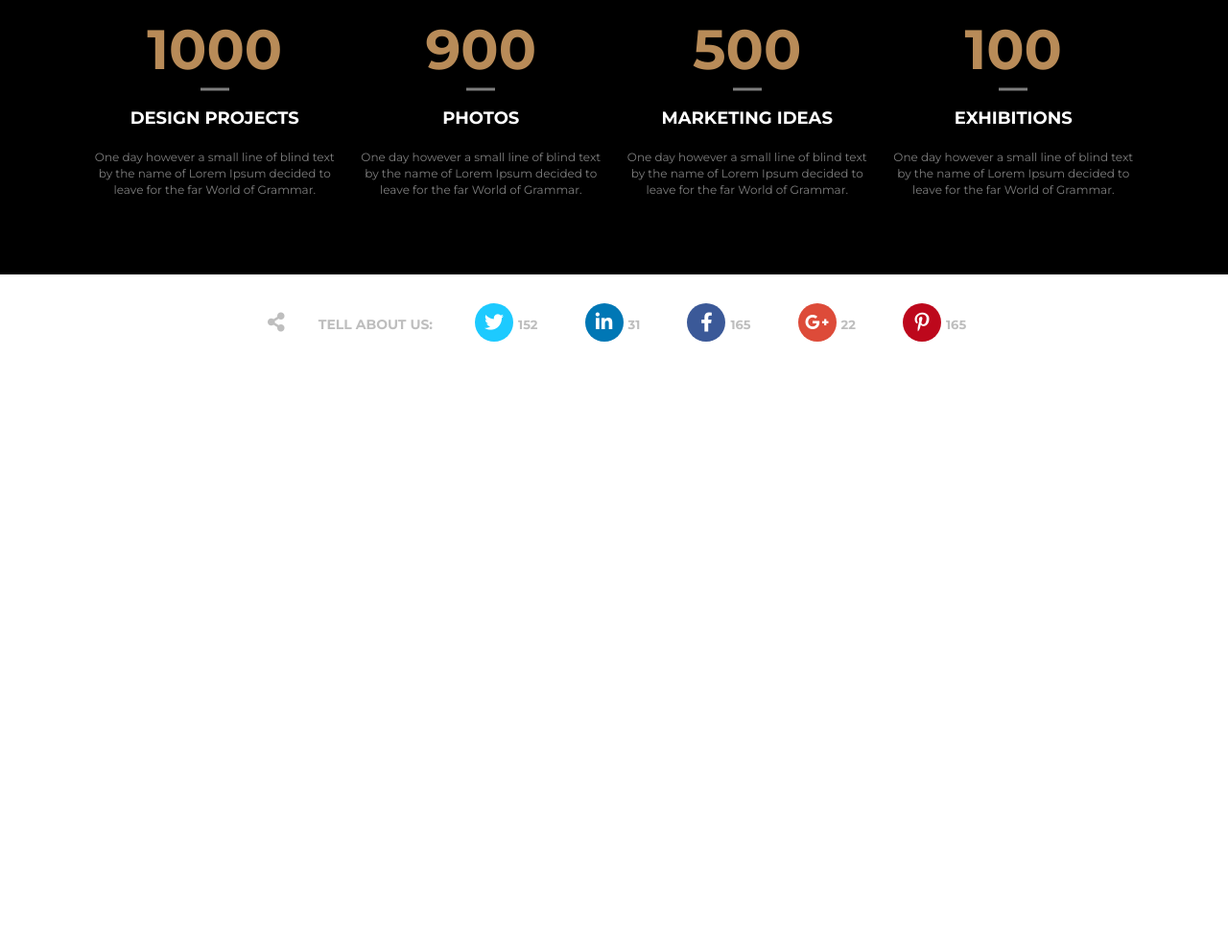
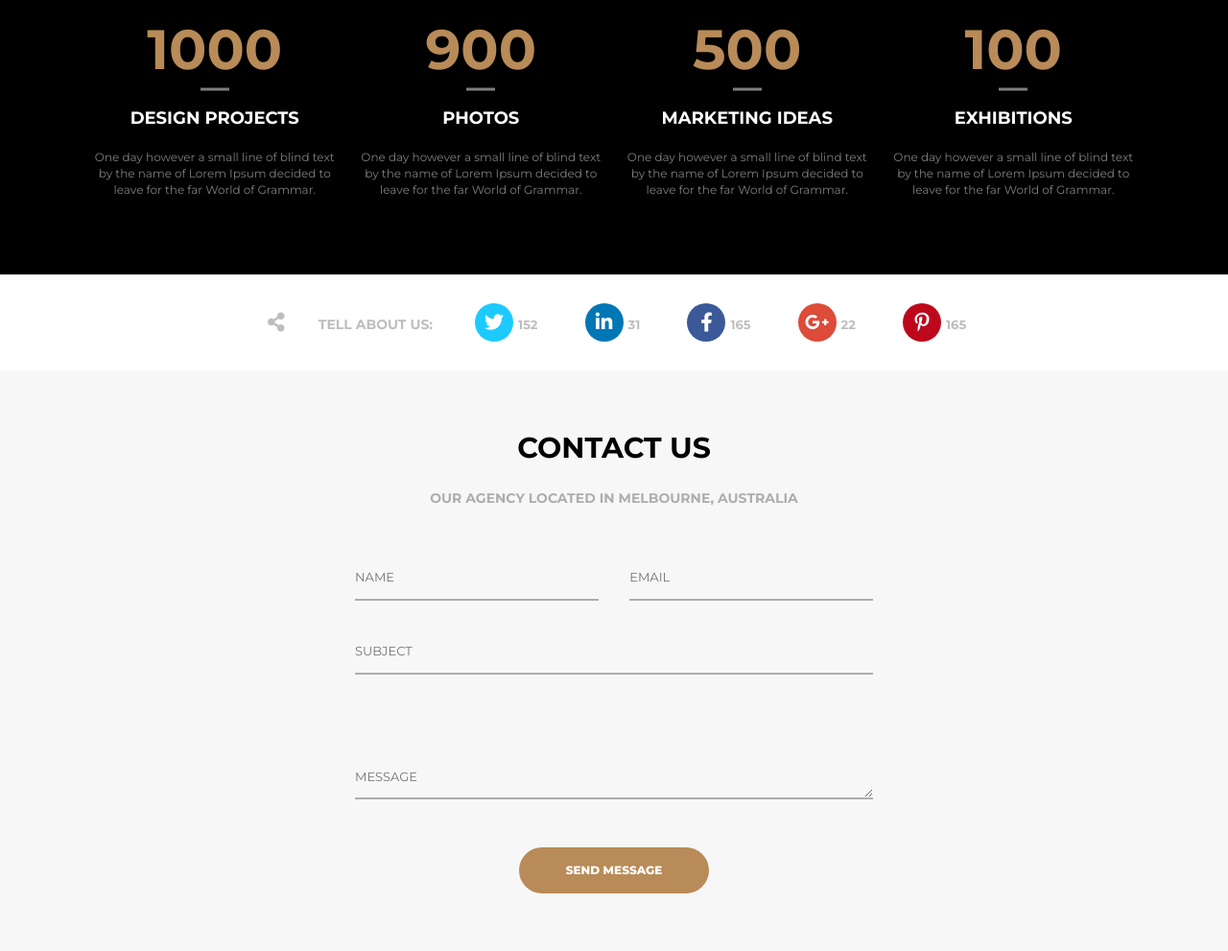
Before and after one commit to szympol/16.8_Landing_page, a website: page index.html in a window 1280 px wide. Shown: the part 6163-7154 px from the top of the page at 96% size. Before the commit the page ends 6549 px from the top, so only its background shows below. Drawn offline with nearby package versions, Linux system fonts and the light colour scheme.

Commit message:
Add form to contact-us section

```diff
--- a/index.html
+++ b/index.html
@@ -807,6 +807,27 @@
         </div>
       </div>
     </section>
+
+    <section>
+      <h3 class="title">contact us</h3>
+      <h4 class="subtitle">our agency located in melbourne, australia</h4>
+      <div class="container">
+        <div class="contact-us">
+          <form class="row">
+            <input class="contact-us-name" type="text" id="name" name="name" placeholder="NAME">
+
+            <input class="contact-us-email" type="text" id="email" name="email" placeholder="EMAIL">
+
+            <input class="contact-us-subject" type="text" id="subject" name="subject" placeholder="SUBJECT">
+
+            <textarea class="contact-us-message" type="text" id="message" name="message" placeholder="MESSAGE"></textarea>
+
+            <button type="submit" class="btn btn--center">send message</button>
+          </form>
+        </div>
+      </div>
+    </section>
+
   </main>
   <script src="./src/vendor/glide/glide.min.js"></script>
   <script src="./src/vendor/filter/isotope.pkgd.min.js"></script>
--- a/src/sass/components/_general.scss
+++ b/src/sass/components/_general.scss
@@ -48,6 +48,10 @@
     background-color: $color4;
   }
 }
+.btn--center {
+  display: block;
+  margin: 0 auto;
+}
 
 .btn--premium {
   display: block;
--- /dev/null
+++ b/src/sass/sections/_contact-us.scss
@@ -0,0 +1,55 @@
+.contact-us {
+  max-width: 600px;
+  padding: 0 30px;
+  margin: 0 auto;
+  form {
+    justify-content: space-between;
+    .contact-us-name,
+    .contact-us-email,
+    .contact-us-subject,
+    .contact-us-message {
+      margin-bottom: 30px;
+      padding: 15px 0px;
+      font-size: 0.8125rem;
+      outline: none;
+      border: none;
+      border-bottom: 2px solid $color3;
+      color: $color3;
+      background: transparent;
+      transition: all 0.2s ease-in-out;
+      &:hover,
+      &:active,
+      &:focus {
+        border-bottom: 2px solid $color1;
+      }
+      @include breakpoint(xs) {
+        border-bottom: 1.5px solid $color3;
+        &:hover,
+        &:active,
+        &:focus {
+          border-bottom: 1.5px solid $color1;
+        }
+      }
+    }
+    .contact-us-name,
+    .contact-us-email {
+      width: 47%;
+      @include breakpoint(xs) {
+        width: 100%;
+      }
+    }
+    .contact-us-subject,
+    .contact-us-message {
+      width: 100%;
+    }
+    .contact-us-message {
+      height: 100px;
+      overflow: hidden;
+      line-height: calc(100 * 9.5%);
+      margin-bottom: 50px;
+      &:focus {
+        line-height: 0.8125rem;
+      }
+    }
+  }
+}
--- a/src/sass/style.scss
+++ b/src/sass/style.scss
@@ -18,6 +18,7 @@
 @import "./sections/premium";
 @import "./sections/some-facts";
 @import "./sections/tell-about-us";
+@import "./sections/contact-us";
 
 * {
   box-sizing: border-box;
```
Also changed, not shown: css/style.css.
